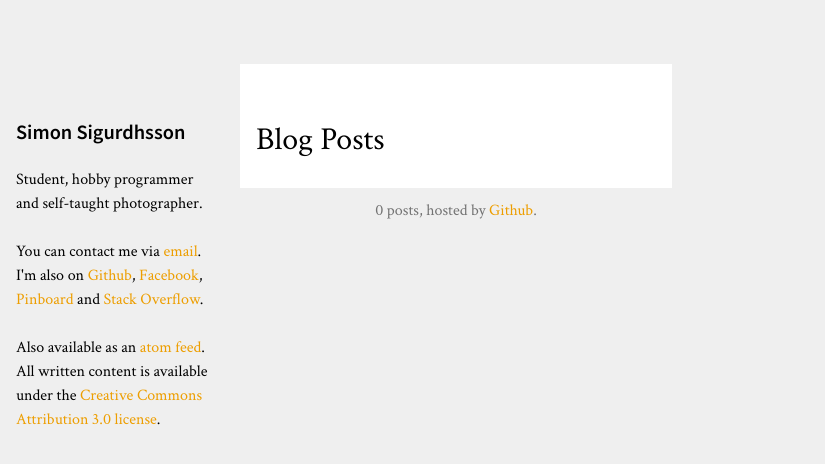
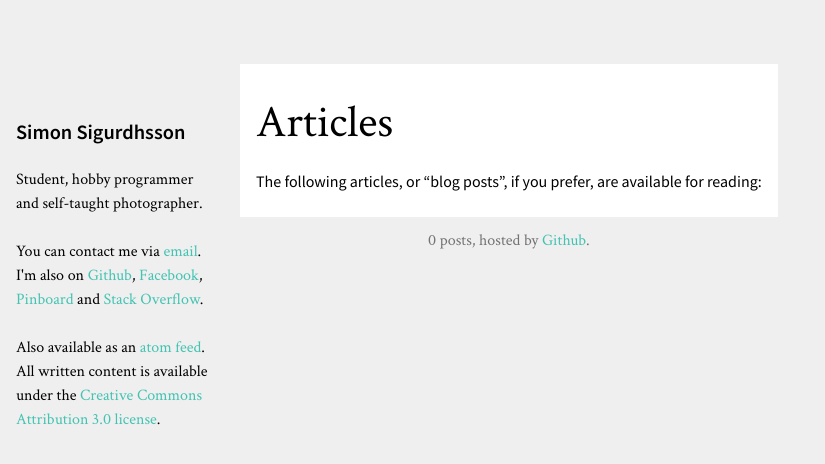
Before and after one commit to urdh/blog, a Jekyll site: the page built from index.html, in a window 1280 px wide. Shown: the top 464 px of the page, without its empty margins (0-825 px from the left). Built offline with Jekyll 4.4.1, drawn with Linux system fonts in a browser that asks for light colours; Markdown is read by kramdown in place of the engine named in the settings.

Commit message:
New link colors. Post list layout completed.

```diff
--- a/_layouts/default.html
+++ b/_layouts/default.html
@@ -16,11 +16,11 @@
     {{ content }}
     <footer>
       <p>
-        You can contact me via <a rel="author" href="http://www.google.com/recaptcha/mailhide/d?k=01AE2kOWqDabQ4PvNe9QuAiw==&c=4o8n3wF8OoZTUvLus64oT-H83jhO0d5JP_qEaGtUN1g=">email</a>.
+        You can contact me via <a rel="author" href="http://www.google.com/recaptcha/mailhide/d?k=01AE2kOWqDabQ4PvNe9QuAiw==&amp;c=4o8n3wF8OoZTUvLus64oT-H83jhO0d5JP_qEaGtUN1g=">email</a>.
         I'm also on <a href="http://github.com/urdh/">Github</a>, <a href="http://facebook.com/sigurdhsson/">Facebook</a>, <a href="http://pinboard.in/u:urdh">Pinboard</a> and <a href="http://stackoverflow.com/users/147845/you">Stack Overflow</a>.
       </p>
       <p>
-        Also available as an <a rel="feed" type="application/atom+xml" href="/atom.xml">atom feed</a>.
+        Also available as an <a rel="alternate" type="application/atom+xml" href="/atom.xml">atom feed</a>.
         All written content is available under the <a rel="license" href="http://creativecommons.org/licenses/by/3.0/">Creative Commons Attribution 3.0 license</a>.
       </p>
     </footer>
--- a/index.html
+++ b/index.html
@@ -4,11 +4,12 @@ title: Simon Sigurdhsson
 ---
 <article class="index">
 	<header>
-		<h1>Blog Posts</h1>
+		<h1>Articles</h1>
 	</header>
+	<p>The following articles, or “blog posts”, if you prefer, are available for reading:</p>
 	<ul class="posts">
 	{% for post in site.posts %}
-		<li><span>{{ post.date | date_to_string }}</span> <a href="{{ post.url }}">{{ post.title }}</a></li>
+		<li><time datetime="{{ post.date | date_to_xmlschema }}">{{ post.date | date_to_string }}</time> <a href="{{ post.url }}">{{ post.title }}</a></li>
 	{% endfor %}
 	</ul>
 	<footer>
--- a/stylesheets/general.css
+++ b/stylesheets/general.css
@@ -48,14 +48,14 @@ body>header p {
     margin: 1.5em 0;
     text-align: left;
 }
-.post header h1 {
+article header h1 {
     font-size: 2.8284em;
     line-height: 1.0606;
     margin-top: 0.415em;
     margin-bottom: 0.5em;
     font-weight: normal;
 }
-.post header p:first-child {
+article header p:first-child {
     font-family: 'Crimson Text', serif;
     font-size: 0.7072em;
     line-height: 2.121;
@@ -63,8 +63,8 @@ body>header p {
     position: absolute;
     text-transform: uppercase;
 }
-.post *, .index * { text-align: left !important; }
-.post, .index {
+article * { text-align: left !important; }
+article {
     position: absolute;
     left: 15em;
     background: white;
@@ -72,7 +72,7 @@ body>header p {
     min-width: 25em;
     max-width: 33em;
 }
-.post footer, .index footer {
+article footer {
     display: block;
     height: 6em;
     width: 100%;
@@ -80,7 +80,7 @@ body>header p {
     padding: 0 1em;
     background: #efefef;
 }
-.post footer p, .index footer p {
+article footer p {
     padding: .7072em 0;
     text-align: center !important;
     font-family: 'Crimson Text', serif;
@@ -89,6 +89,24 @@ body>header p {
 .post div.highlight {
     padding: 0 1em;
     margin: 0 -1em;
+}
+.index ul {
+    padding: 0;
+}
+.index ul li {
+    margin-left: 0;
+    display: inline-block;
+    list-style: none;
+    overflow: auto;
+}
+.index ul li time {
+    display: block;
+    height: 100%;
+    width: 7em;
+    float: left;
+    font-family: 'Anonymous Pro', monospace, serif;
+    font-size: .9em;
+    line-height: 1.9;
 }
 body>footer {
     clear: left;
@@ -102,12 +120,18 @@ body>footer p {
     text-align: left;
 }
 a {
-    color: #ED9E00;
+    color: #44C3B2;
     text-decoration: none;
+}
+article>:not(footer) a {
+    color: #C95485;
 }
 body>header h1>a {
     color: black;
 }
 a:hover {
-    color: #FFC550 !important;
+    color: #A4DDCC !important;
 }
+article>:not(footer) a:hover {
+    color: #E29CAF !important;
+}
```
